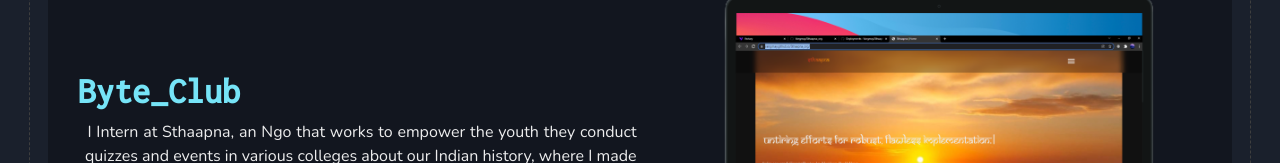
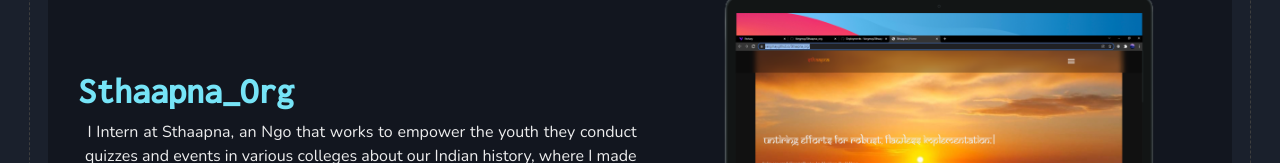
Before and after one commit to Vangmay/binary-pagesv2.0, a Next.js app: page /Works in a window 1280 px wide. Shown: the part 750-913 px from the top of the page. Built offline with nearby package versions, Linux system fonts and the light colour scheme.

Commit message:
minor changes

```diff
--- a/pages/Works.js
+++ b/pages/Works.js
@@ -131,8 +131,9 @@ export default function Works() {
                         textAlign='center'
                     >
 
-                        <Heading textAlign='left' fontFamily='Inconsolata' variant={title} transition='0.2s ease-in'>Byte_Club</Heading>
-
+                        <Heading textAlign='left' fontFamily='Inconsolata' variant={title} transition='0.2s ease-in'>
+                            Sthaapna_Org
+                        </Heading>
                         <Paragraph >
                             I Intern at Sthaapna, an Ngo that works to empower the youth they conduct quizzes and events in various colleges about our Indian history,
                             where I made their entire website using HTML and CSS.
--- a/pages/blogs/[BlogId].js
+++ b/pages/blogs/[BlogId].js
@@ -31,7 +31,7 @@ function BlogPage({posts}) {
                 backgroundAttachment='fixed'
                 backgroundPosition='center'
                 backgroundRepeat='no-repeat'
-                backgroundSize='100%'
+                backgroundSize='cover'
             >
 
 
@@ -64,8 +64,6 @@ function BlogPage({posts}) {
                 >
                     {date}
                 </Heading>
-
-
                 <BlogTag Tag={tag}/>
             </Container>
 
```
